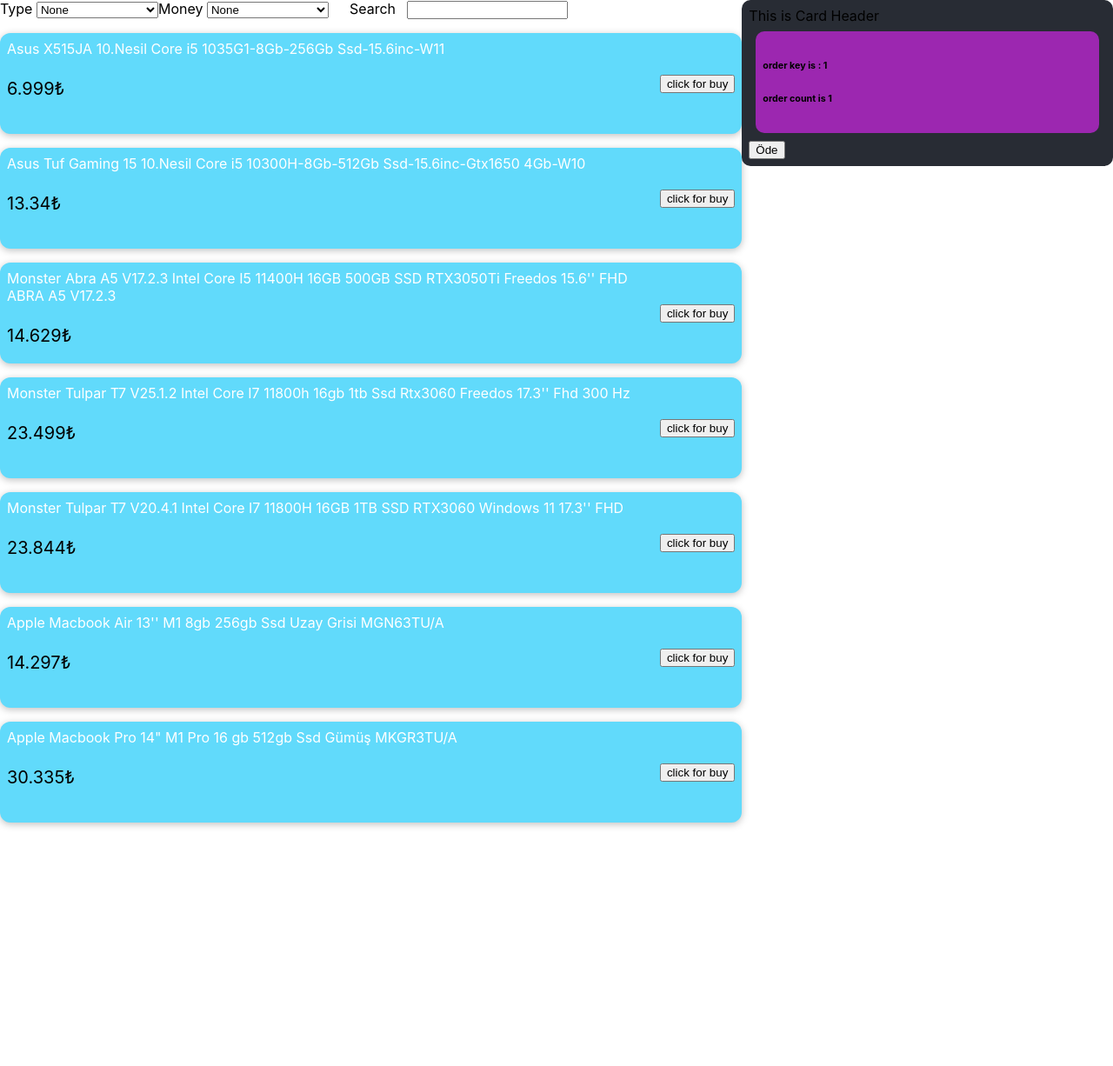
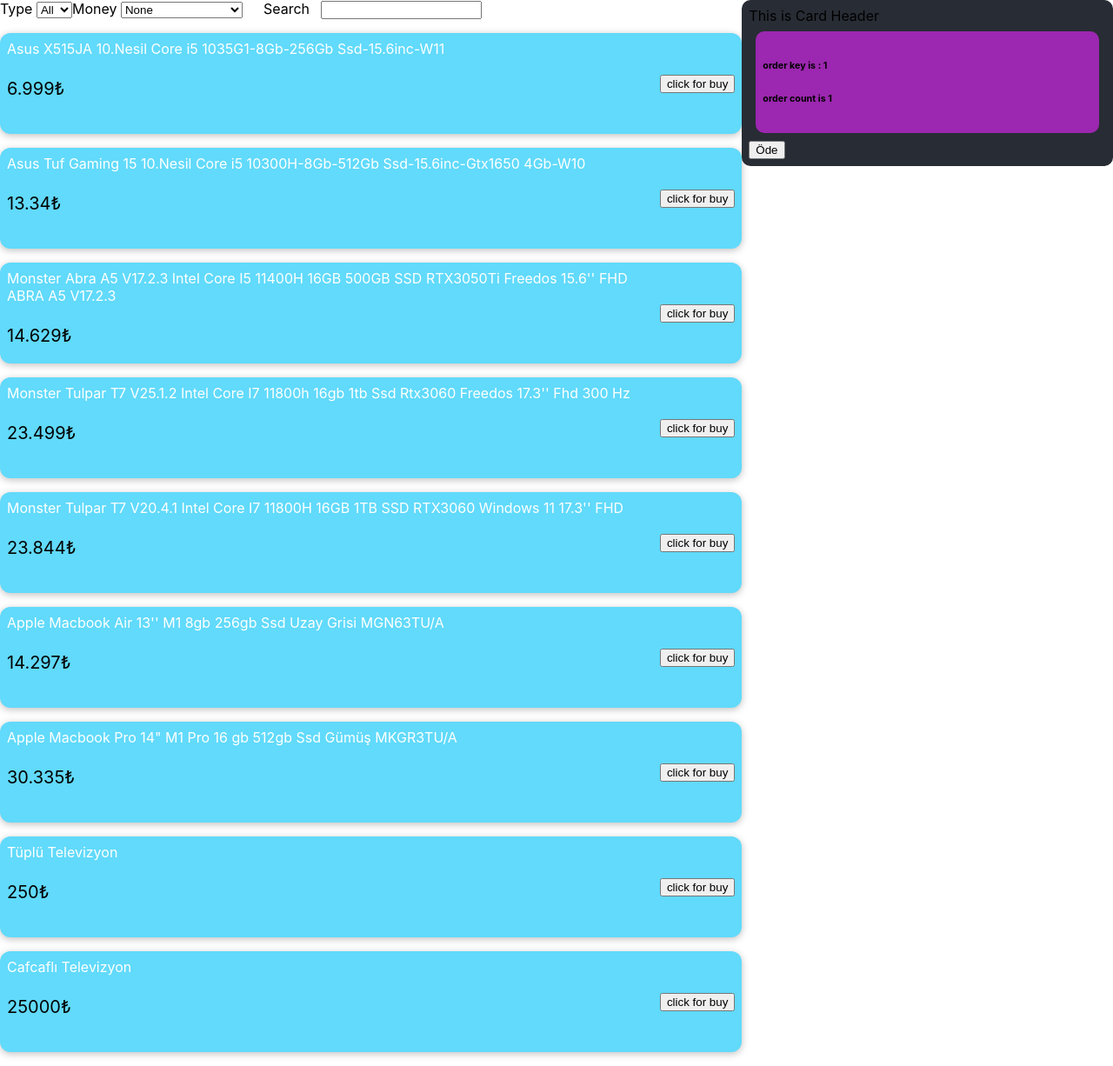
Before and after one commit to cemcois1/eticaretfrontend, a React (Create React App) app: page / in a window 1280 px wide. Shown: the whole page at 87% size. Before the commit the page ends 962 px from the top, so only its background shows below. Built offline with nearby package versions, Linux system fonts and the light colour scheme.

Commit message:
Kategoriye göre filtrelenme yapıldı
artık tüplü tv de aratabilirsiniz

```diff
--- a/src/App.js
+++ b/src/App.js
@@ -110,6 +110,36 @@
             "Bu ürün indirim kampanyasına dahil değildir.\n" +
             "Bir ürün, birden fazla satıcı tarafından satılabilir. Birden fazla satıcı tarafından satışa sunulan ürünlerin satıcıları ürün için belirledikleri fiyata, satıcı puanlarına, teslimat statülerine, ürünlerdeki promosyonlara, kargonun bedava olup olmamasına ve ürünlerin hızlı teslimat ile teslim edilip edilememesine, ürünlerin stok ve kategorileri bilgilerine göre sıralanmaktadır."
     },
+    {
+        id: "8",
+        productType: "TV",
+        imageRef: './Components/src/images/Asus X515JA.jpg',
+        title: "Tüplü Televizyon",
+        category: "Simens",
+        amount: 250,
+        description: "Tüplü televizyon\n" +
+            " \n" +
+            "\n" +
+            "Zor taşınabilirlik. Zahmetli .\n" +
+            "Açması yarım saat sürer" +
+            " \n" +
+            "İster iş ister oyun için olsun, cızırtılı görüntü sağlar."
+    },
+    {
+        id: "9",
+        productType: "TV",
+        imageRef: './Components/src/images/Asus X515JA.jpg',
+        title: "Cafcaflı Televizyon",
+        category: "LG",
+        amount: 25000,
+        description: "Cafcaflı televizyon\n" +
+            " \n" +
+            "\n" +
+            "İnce. zahmetsiz .\n" +
+            "siz daha söylemeden açılır" +
+            " \n" +
+            "RGB IŞıQlı MıŞıQlı. 3500 DpS QuMMaNDa"
+    }
 ]
 
 
--- a/src/Components/Prdoduct/ProductCategoriser.js
+++ b/src/Components/Prdoduct/ProductCategoriser.js
@@ -11,9 +11,9 @@
         <div>
             <label>Type </label>
             <select value={props.sellectedCategory} onChange={dropDownChangeHandler}>
-                <option value='None'> None</option>
-                <option value='expensive to cheap'>Expensive to cheap</option>
-                <option value='cheap to expensive'>Cheap to expensive</option>
+                <option value='All'> All</option>
+                <option value='TV'>TV</option>
+                <option value='PC'>PC</option>
             </select>
 
         </div>
--- a/src/Components/Prdoduct/Products.js
+++ b/src/Components/Prdoduct/Products.js
@@ -22,12 +22,24 @@
     }
 
     const rawData = props.itemDatas
-    const filteredData = props.itemDatas.filter(itemdata => {
+    const filteredforCategoriser = props.itemDatas.filter(itemdata => {
+
+            if (sortingCategory == "All") return true;
+            if (itemdata.productType.toLowerCase().includes("" + sortingCategory.toLowerCase())) {
+                return true;
+            }
+            return false;
+        }
+    )
+
+    const filteredData = filteredforCategoriser.filter(itemdata => {
         if (filtredCategory == "") return true;
         if (itemdata.title.toLowerCase().includes("" + filtredCategory.toLowerCase())) {
             return true
         }
     })
+
+
     const sortedData = () => {
         if (sortingType === "None") {
         }
@@ -47,9 +59,6 @@
                                             imageRef={itemData.imageRef}/>
             </div>)
     });
-    if (props.itemDatas.length === 0) {
-        return <h2 className='expenses-list__fallback'>No expenses found</h2>;
-    }
     return (<div>
         <div className="parent">
             <div><ProductCategoriser SortingType={sortingCategory} onSortFuction={sortingCategoryHandler}/></div>
```
